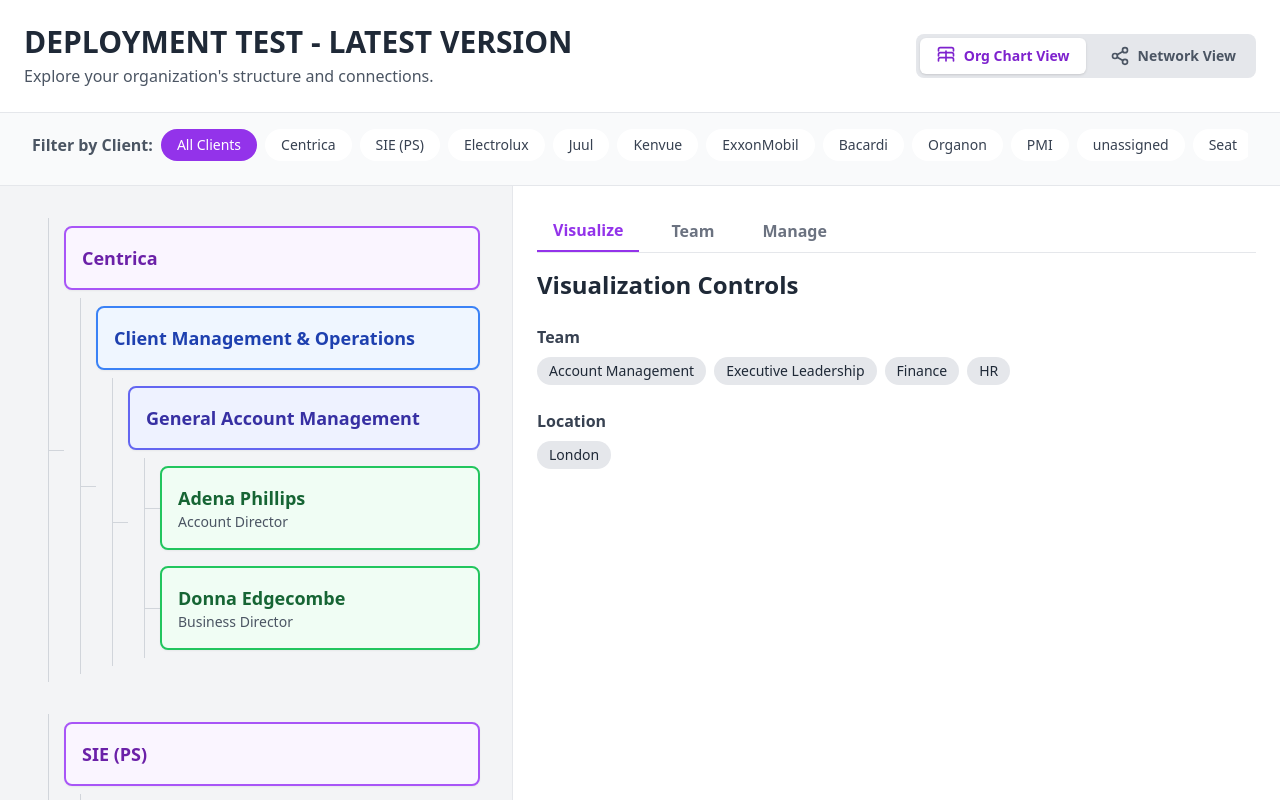
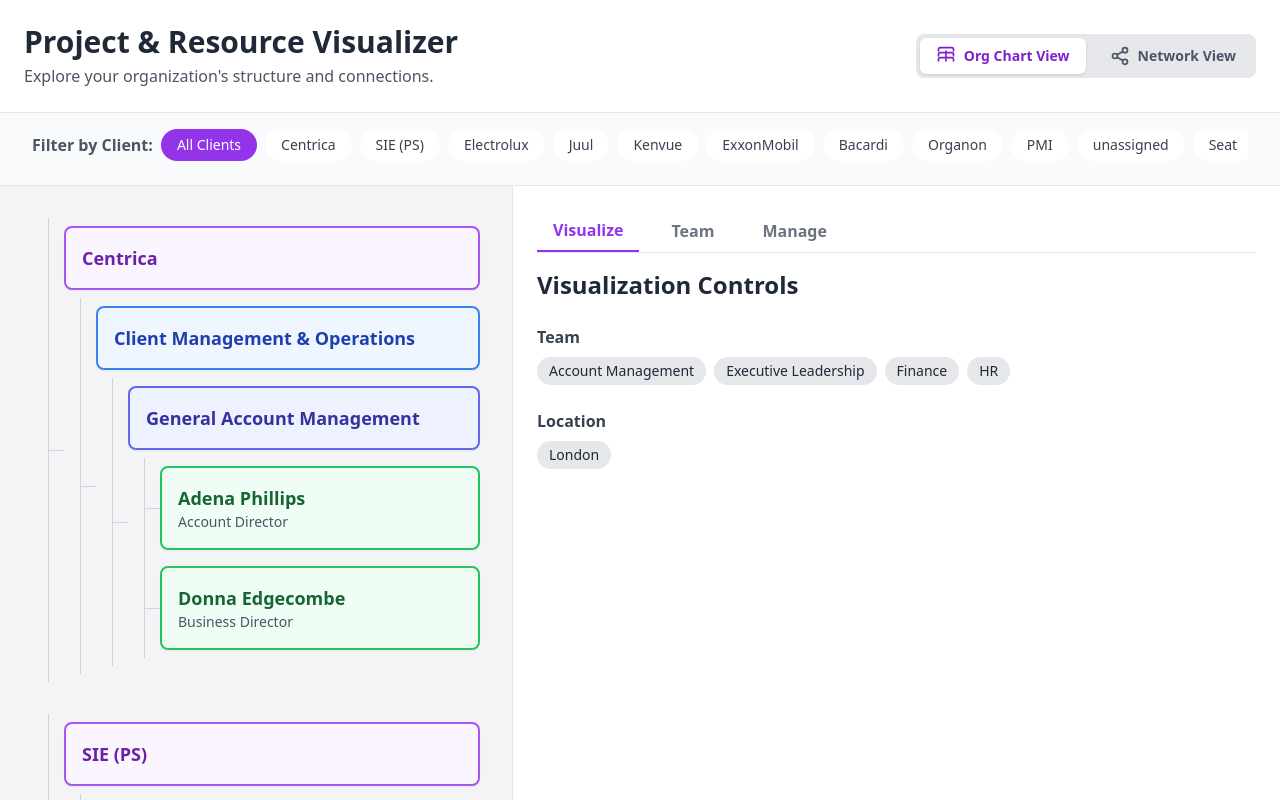
Before and after one commit to johnhay001-byte/my-resource-planner, a React (Vite) app: page / in a window 1280 px wide. Built offline with nearby package versions, Linux system fonts and the light colour scheme.

Commit message:
feat: Deploy final Firebase-enabled application

```diff
--- a/src/App.jsx
+++ b/src/App.jsx
@@ -195,7 +195,7 @@
 const Header = ({ viewMode, setViewMode }) => (
     <div className="p-6 bg-white border-b border-gray-200 flex justify-between items-center">
         <div>
-            <h1 className="text-3xl font-bold text-gray-800">DEPLOYMENT TEST - LATEST VERSION</h1>
+            <h1 className="text-3xl font-bold text-gray-800">Project & Resource Visualizer</h1>
             <p className="mt-1 text-gray-600">Explore your organization's structure and connections.</p>
         </div>
         <div className="flex items-center space-x-2 p-1 bg-gray-200 rounded-lg">
```
